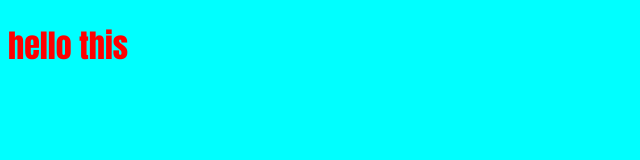
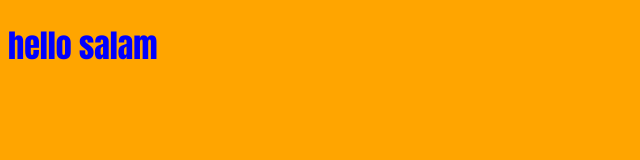
Before and after one commit to younasPFE/myproject, a plain HTML site: page index.html in a window 1280 px wide. Shown: the whole page, without its empty margins (0-640 px from the left). Drawn offline with Linux system fonts and the light colour scheme.

Commit message:
changing style for the title

```diff
--- a/index.html
+++ b/index.html
@@ -7,7 +7,7 @@
     <link rel="stylesheet" href="style.css"></link>
 </head>
 <body>
-    <h1>hello this</h1>
+    <h1>hello salam</h1>
     <script src="app.js"></script>
 </body>
 </html>
--- a/style.css
+++ b/style.css
@@ -1,8 +1,8 @@
 h1{
-    color: red;
+    color: blue;
     font-family:Impact, Haettenschweiler, 'Arial Narrow Bold', sans-serif;
 
 }
 body{
-    background-color: aqua;
+    background-color: orange;
 }
```
